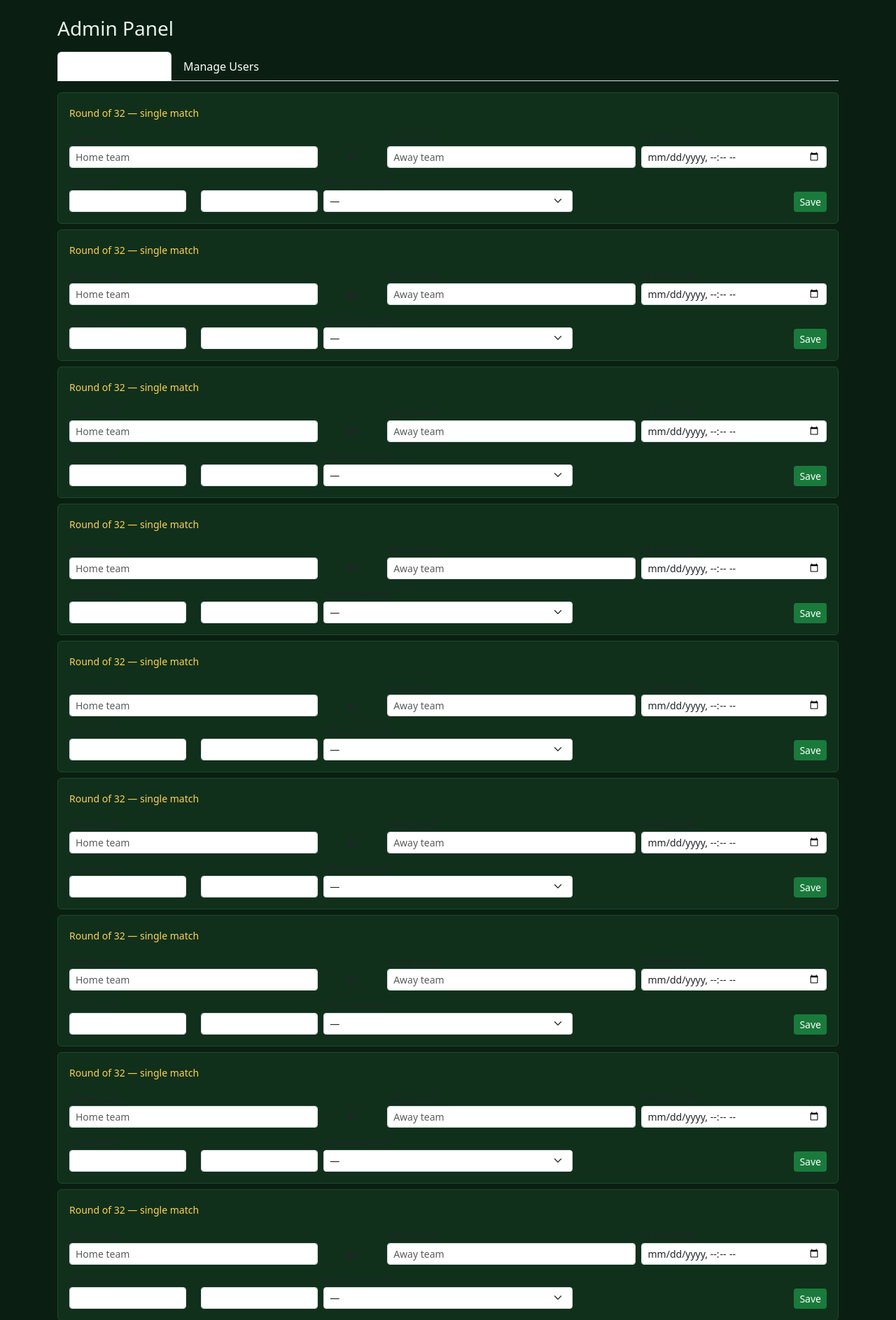
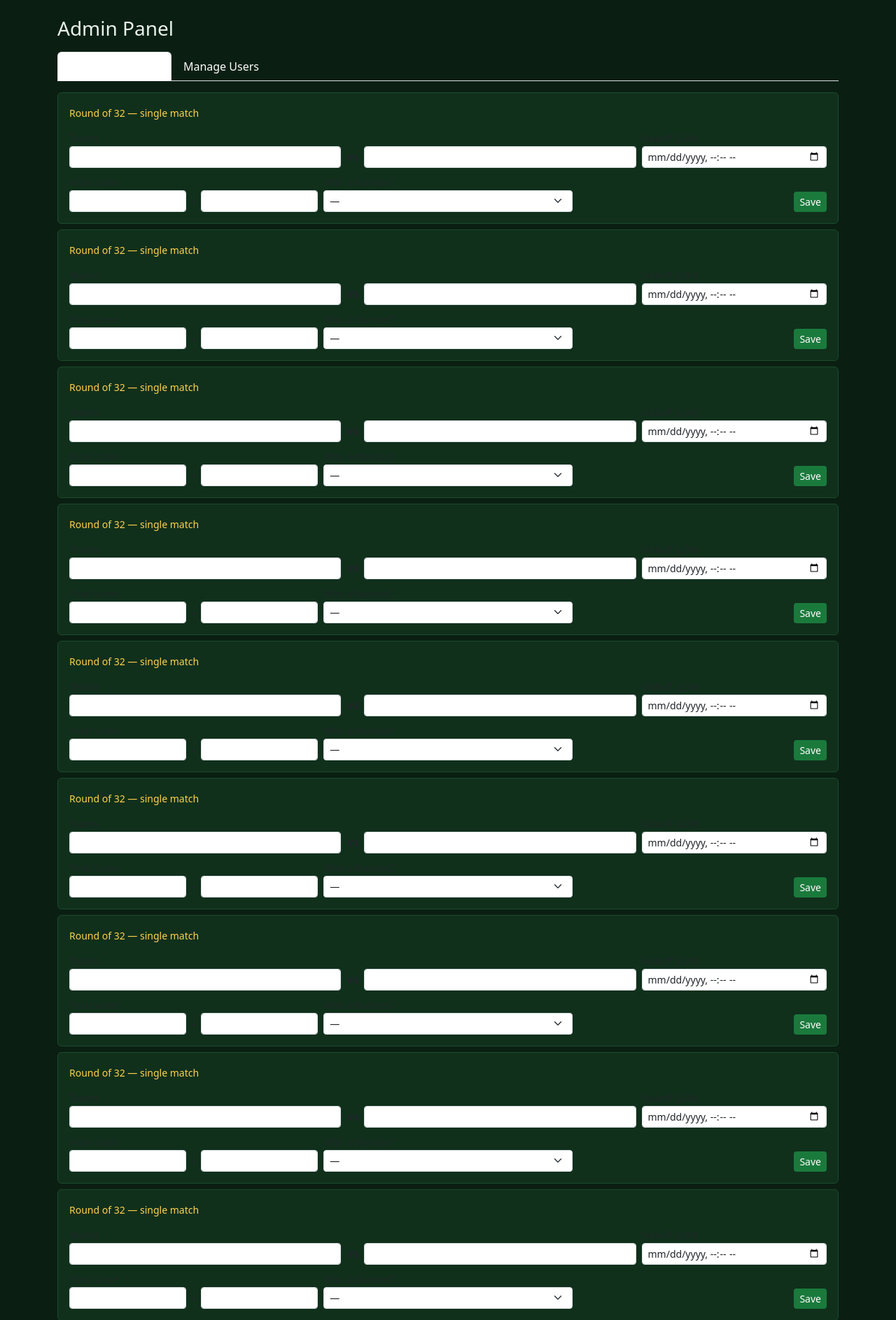
Before and after one commit to yurifleon/WC-forecast, a Flask app: page /admin in a window 1280 px wide. Shown: the part 56-1943 px from the top of the page at 70% size. Run offline with Flask 3, Linux system fonts and the light colour scheme; the visitor is signed in with stand-in values (Sample User, id 1).

Commit message:
Drop home/away (local/visitor) framing — N/A for neutral-venue WC knockouts
World Cup knockout matches are at neutral venues, so "home/away" doesn't apply.
Replace the "Home team"/"Away team" admin labels with a single neutral "Teams"
label and a "vs" separator, blank team placeholders, and tie each score box to
its team via a team-name placeholder. Data fields (home_team/away_team) keep
their internal names as slot 1/slot 2; nothing user-facing says home/away.

Co-Authored-By: Claude Opus 4.8 <noreply@anthropic.com>

```diff
--- a/templates/admin.html
+++ b/templates/admin.html
@@ -32,14 +32,13 @@
           <input type="hidden" name="action" value="save_match">
           <input type="hidden" name="match_id" value="{{ m.id }}">
 
-          <div class="col-md-4">
-            <label class="small text-muted">{{ _("Home team") }}</label>
-            <input class="form-control form-control-sm" name="home_team" placeholder="{{ _('Home team') }}" value="{{ m.home_team or '' }}">
-          </div>
-          <div class="col-md-1 text-center pb-1 fw-bold">{{ _("vs") }}</div>
-          <div class="col-md-4">
-            <label class="small text-muted">{{ _("Away team") }}</label>
-            <input class="form-control form-control-sm" name="away_team" placeholder="{{ _('Away team') }}" value="{{ m.away_team or '' }}">
+          <div class="col-md-9">
+            <label class="small text-muted">{{ _("Teams") }}</label>
+            <div class="d-flex align-items-center gap-2">
+              <input class="form-control form-control-sm" name="home_team" placeholder="" value="{{ m.home_team or '' }}">
+              <span class="fw-bold">{{ _("vs") }}</span>
+              <input class="form-control form-control-sm" name="away_team" placeholder="" value="{{ m.away_team or '' }}">
+            </div>
           </div>
           <div class="col-md-3">
             <label class="small text-muted">{{ _("Kickoff") }} ({{ tz_label }})</label>
@@ -49,9 +48,11 @@
           <div class="col-md-4">
             <label class="small text-muted">{{ _("Final score") }}</label>
             <div class="d-flex align-items-center gap-2">
-              <input class="form-control form-control-sm text-center" type="number" min="0" name="home_score" value="{{ m.home_score if m.home_score is not none else '' }}">
+              <input class="form-control form-control-sm text-center" type="number" min="0" name="home_score"
+                     placeholder="{{ m.home_team or '' }}" value="{{ m.home_score if m.home_score is not none else '' }}">
               <span class="fw-bold">-</span>
-              <input class="form-control form-control-sm text-center" type="number" min="0" name="away_score" value="{{ m.away_score if m.away_score is not none else '' }}">
+              <input class="form-control form-control-sm text-center" type="number" min="0" name="away_score"
+                     placeholder="{{ m.away_team or '' }}" value="{{ m.away_score if m.away_score is not none else '' }}">
             </div>
           </div>
           <div class="col-md-4">
--- a/translations.py
+++ b/translations.py
@@ -99,6 +99,7 @@ SPANISH_TRANSLATIONS = {
     "single match": "partido único",
     "vs": "vs",
     "Final score": "Marcador final",
+    "Teams": "Equipos",
     "Enter whole numbers for both scores.": "Ingresa números enteros para ambos marcadores.",
     "Add User": "Agregar Usuario",
     "User created.": "Usuario creado.",
```
